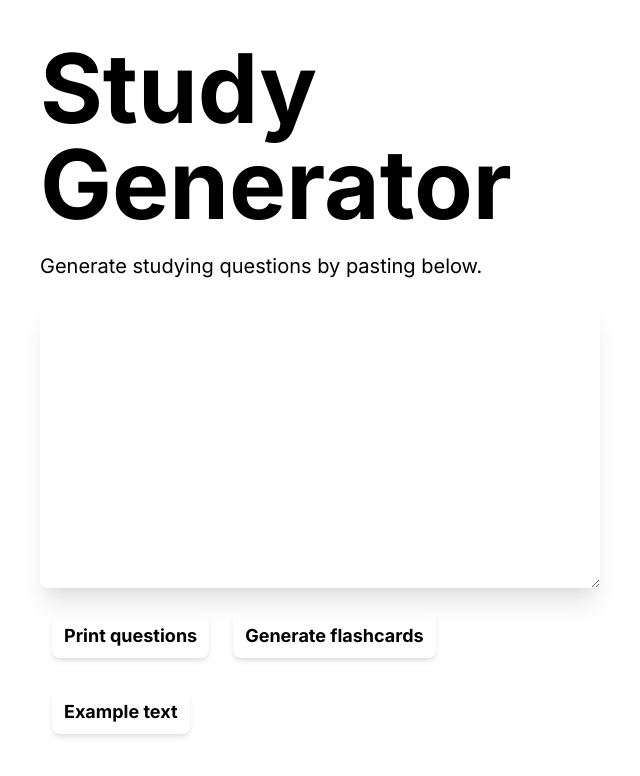
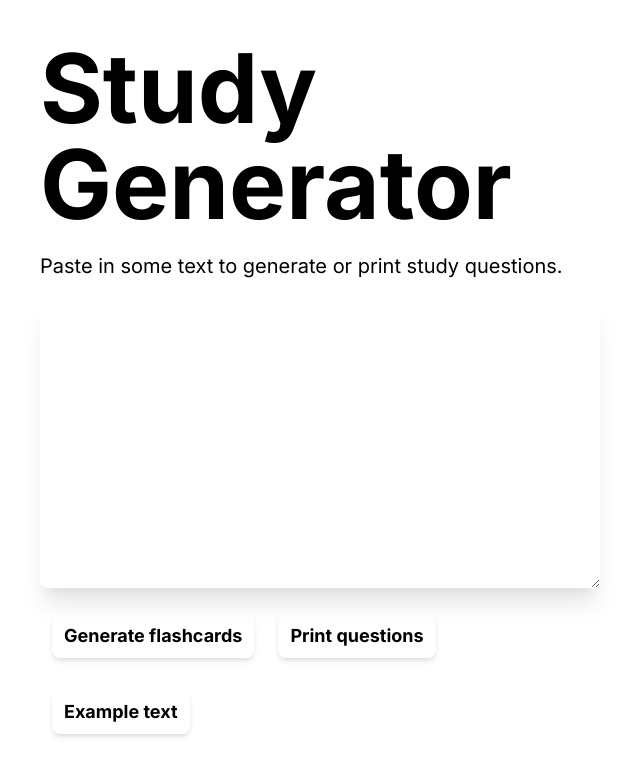
Before and after one commit to MLHUnihack2020/StudyGuideFrontend, a Vue app: page / in a window 1280 px wide. Shown: the top 776 px of the page, without its empty margins (0-640 px from the left). Built offline with nearby package versions, Linux system fonts and the light colour scheme.

Commit message:
Oops fixed order

```diff
--- a/src/components/ContentSubmit.vue
+++ b/src/components/ContentSubmit.vue
@@ -1,13 +1,13 @@
 <template>
   <div class="">
-    <p class="my-5 text-xl">Generate studying questions by pasting below.</p>
+    <p class="my-5 text-xl">Paste in some text to generate or print study questions.</p>
 
     <div>
       <textarea class="shadow-xl p-5 rounded-lg w-full h-72" id="inputText" name="inputText" v-model="$parent.inputText"></textarea>
     </div>
     <div>
+      <button class="text-lg shadow-md px-3 py-2 mt-5 rounded-lg font-bold m-3" v-on:click="sendRequest">Generate flashcards</button>
       <button class="text-lg shadow-md px-3 py-2 mt-5 rounded-lg font-bold m-3" v-on:click="printQuestions">Print questions</button>
-      <button class="text-lg shadow-md px-3 py-2 mt-5 rounded-lg font-bold m-3" v-on:click="sendRequest">Generate flashcards</button>
       <button class="text-lg shadow-md px-3 py-2 mt-5 rounded-lg font-bold m-3" v-on:click="setExample">Example text</button>
     </div>
   </div>
```
